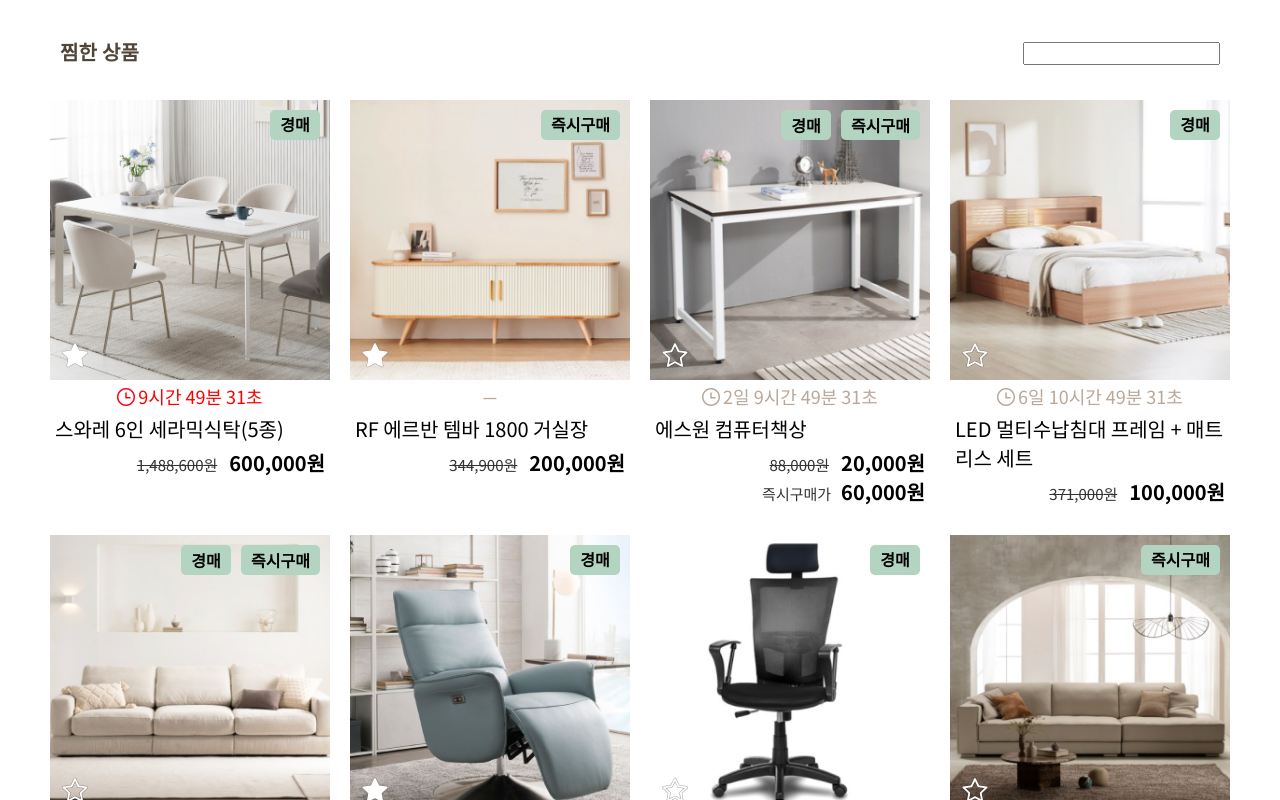
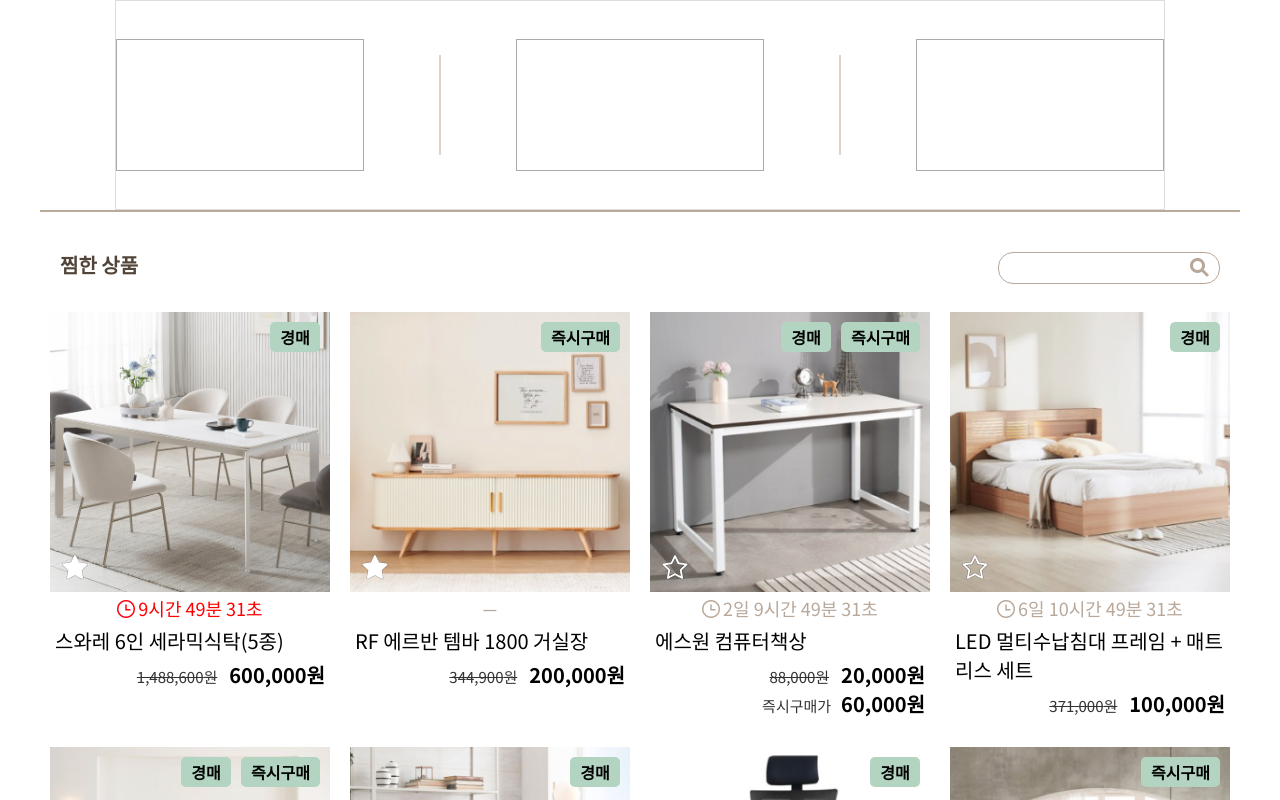
Before and after one commit to refurmoa/refurmoa-front-, a React (Create React App) app: page /mypage in a window 1280 px wide. Shown: the top 800 px of the page. Built offline with nearby package versions, Linux system fonts and the light colour scheme.

Commit message:
Feat: 검색기능 추가, 회원 등급, 마일리지, 쿠폰 부분 구현

```diff
--- a/src/components/myPage/MyPageBookmarkList.js
+++ b/src/components/myPage/MyPageBookmarkList.js
@@ -1,5 +1,5 @@
 import axios from "axios";
-import React, { useEffect, useState } from "react";
+import React, { useEffect, useRef, useState } from "react";
 import styled from "styled-components";
 import { useNavigate } from "react-router-dom";
 import productlist from "../shared/prod.json";
@@ -8,8 +8,33 @@ import { getDdayArray } from "../shared/sharedFn";
 const MyPageBookmarkList = () => {
   const navigate = useNavigate();
   const [bookmarkProd, setBookmarkProd] = useState();
+  const searchRef = useRef();
   const [today, setToday] = useState(new Date().getTime()); // 현재날짜(ms) 구하기
 
+  // 검색기능
+  const searchHandler = () => {
+    // console.log(searchRef.current.value);
+    if (searchRef.current.value === "") {
+      return alert("검색어를 입력해 주세요.");
+    }
+    const searchData = {searchword : searchRef.current.value, id: "userID"}
+    console.log(searchData);
+    // axios.post("/api/searchbookmark", searchData)
+    // .then((res) => {
+    //   console.log(res);
+    // })
+    // .catch((e) => {
+    //   console.error(e);
+    // })
+  }
+  // 엔터키
+  const activeEnter = (e) => {
+    if(e.key === "Enter") {
+      searchHandler();
+    }
+  }
+
+  // 남은시간이 12시간보다 적을 경우
   const lessThanTwelve = (ms) => {
     const diff = ms - today;
     const day = Math.floor(diff / (1000 * 60 * 60 * 24));
@@ -48,8 +73,8 @@ const MyPageBookmarkList = () => {
     // const data = {board_num: board_num};
     // axios.post("/api/plusreadcount", data)
     // .then((res) => {
-    //   // console.log(res);
-    //   navigate(`/post/detail/${board_num}`);
+      //   // console.log(res);
+      //   navigate(`/post/detail/${board_num}`);
     // })
     // .catch((e) => {
     //   console.error(e);
@@ -64,6 +89,7 @@ const MyPageBookmarkList = () => {
     // axios.post("/api/likehandle", data)
     // .then((res) => {
     //   console.log(res);
+    //   getBookmarkData();
     // })
     // .catch((e) => {
     //   console.error(e);
@@ -98,9 +124,26 @@ const MyPageBookmarkList = () => {
 
   return (
     <>
+    <MemberGradeMileCouponWrapper>
+      <MemberGradeMileCouponBox>
+        <MemberGradeBox></MemberGradeBox>
+        <VerticalLine></VerticalLine>
+        <MemberMileBox></MemberMileBox>
+        <VerticalLine></VerticalLine>
+        <MemberCouponBox></MemberCouponBox>
+      </MemberGradeMileCouponBox>
+    </MemberGradeMileCouponWrapper>
+    <BookmarkListWrapper>
       <TitleAndSearchBox>
         <TitleBox>찜한 상품</TitleBox>
-        <SearchBox><input type="text" /></SearchBox>
+        <SearchBar>
+          <SearchInput>
+            <input type="text" ref={searchRef} onKeyDown={(e) => {activeEnter(e)}}/>
+          </SearchInput>
+          <SearchImg onClick={() => {searchHandler()}}>
+            <img src={`/images/prod/search.png`} alt="searchicon"/>
+          </SearchImg>
+        </SearchBar>
       </TitleAndSearchBox>
       <BookmarkListBox>
         {bookmarkProd?.map((data) => (
@@ -240,11 +283,66 @@ const MyPageBookmarkList = () => {
           </ProductBox>
         ))}
       </BookmarkListBox>
+      </BookmarkListWrapper>
     </>
   );
 };
 
 export default MyPageBookmarkList;
+
+// 회원등급 마일리지 쿠폰
+const MemberGradeMileCouponWrapper = styled.div`
+  font-family: 'Noto Sans';
+  font-style: normal;
+  width: 1200px;
+  margin: 0px auto;
+  border-bottom: 2px solid #B9AB9A;
+  box-sizing: border-box;
+`;
+
+const MemberGradeMileCouponBox = styled.div`
+  width: 1050px;
+  height: 210px;
+  margin: 0px auto;
+  display: flex;
+  align-items: center;
+  border: 1px solid #dddddd;
+  box-sizing: border-box;
+`;
+
+const MemberGradeBox = styled.div`
+  border: 1px solid #aaaaaa;
+  width: 250px;
+  height: 130px;
+  margin: 0px 75px 0px 0px;
+`;
+
+const MemberMileBox = styled.div`
+  border: 1px solid #aaaaaa;
+  width: 250px;
+  height: 130px;
+  margin: 0px 75px 0px 75px;
+`;
+
+const MemberCouponBox = styled.div`
+  border: 1px solid #aaaaaa;
+  width: 250px;
+  height: 130px;
+  margin: 0px 0px 0px 75px;
+`;
+
+const VerticalLine = styled.div`
+  margin: 0px;
+  height: 100px;
+  border-right: 2px solid rgba(185, 168, 154, 0.5);
+`;
+
+
+// 찜한상품리스트, 검색창
+const BookmarkListWrapper = styled.div`
+  font-family: 'Noto Sans';
+  font-style: normal;
+`;
 
 const TitleAndSearchBox = styled.div`
   width: 1160px;
@@ -262,15 +360,44 @@ const BookmarkListBox = styled.div`
 const TitleBox = styled.div`
   margin: 0px;
   color: #514438;
-  font-family: 'Noto Sans';
-  font-style: normal;
+
   font-weight: 700;
   font-size: 20px;
   line-height: 25px;
 `;
 
-const SearchBox = styled.div`
+const SearchBar = styled.div`
   margin: 0px;
+  width: 220px;
+  height: 30px;
+  border: 1px solid #B9A89A;
+  border-radius: 15px;
+
+  display: flex;
+`;
+
+const SearchInput = styled.div`
+  width: 80%;
+  height: 75%;
+  margin: 1px 5px 0px 15px;
+  input {
+    width: 100%;
+    height: 100%;
+    box-sizing: border-box;
+    border: none;
+    color: #B9A89A;
+  }
+  input:focus {
+    outline: none;
+  }
+`;
+
+const SearchImg = styled.div`
+  margin: 5px 10px 0px 0px;
+  cursor: pointer;
+  img {
+    color: #B9A89A;
+  }
 `;
 
 const ProductBox = styled.div`
@@ -280,8 +407,6 @@ const ProductBox = styled.div`
   display: inline-block;
   vertical-align: middle;
 
-  font-family: "Noto Sans";
-  font-style: normal;
   :nth-child(4n) {
     margin-right: 0px;
   }
@@ -327,12 +452,12 @@ const DarkCover = styled.div`
     color: rgba(255, 255, 255, 0.6);
 
     font-size: 25px;
-    line-height: 30px;
+    line-height: 280px;
 
     position: absolute;
-    top: 50%;
-    left: 50%;
-    margin: -15px 0 0 -82px;
+    width: 280px;
+    height: 280px;
+    text-align: center;
   }
 `;
 
@@ -348,8 +473,6 @@ const Auction = styled.div`
   top: 10px;
   right: 10px;
 
-  font-family: "Noto Sans";
-  font-style: normal;
   font-weight: 600;
   font-size: 16px;
 `;
@@ -366,15 +489,11 @@ const DirectBuy = styled.div`
   top: 10px;
   right: 10px;
 
-  font-family: "Noto Sans";
-  font-style: normal;
   font-weight: 600;
   font-size: 16px;
 `;
 
 const DirectAndAuction = styled.div`
-  font-family: "Noto Sans";
-  font-style: normal;
   font-weight: 600;
   font-size: 16px;
 
```
